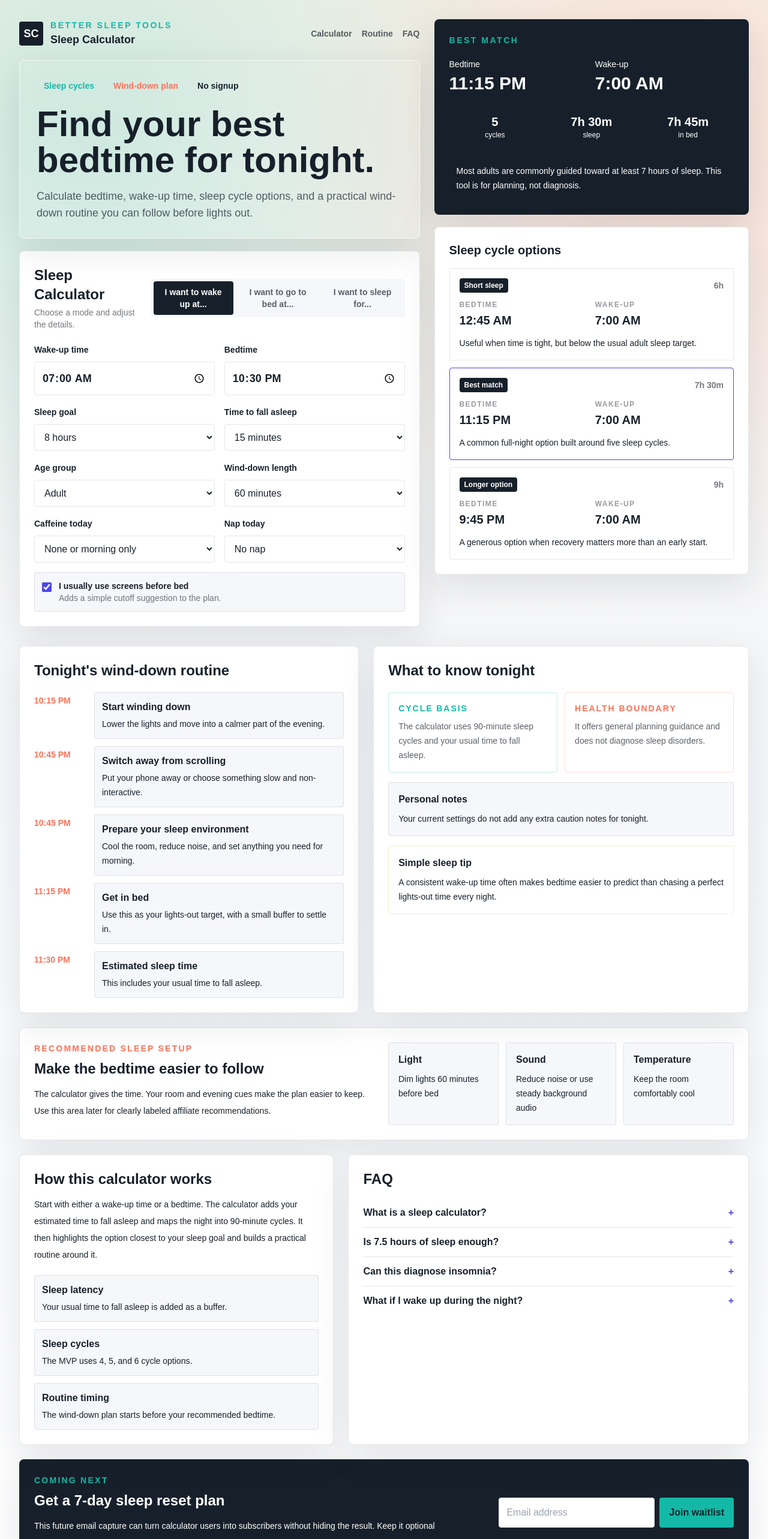
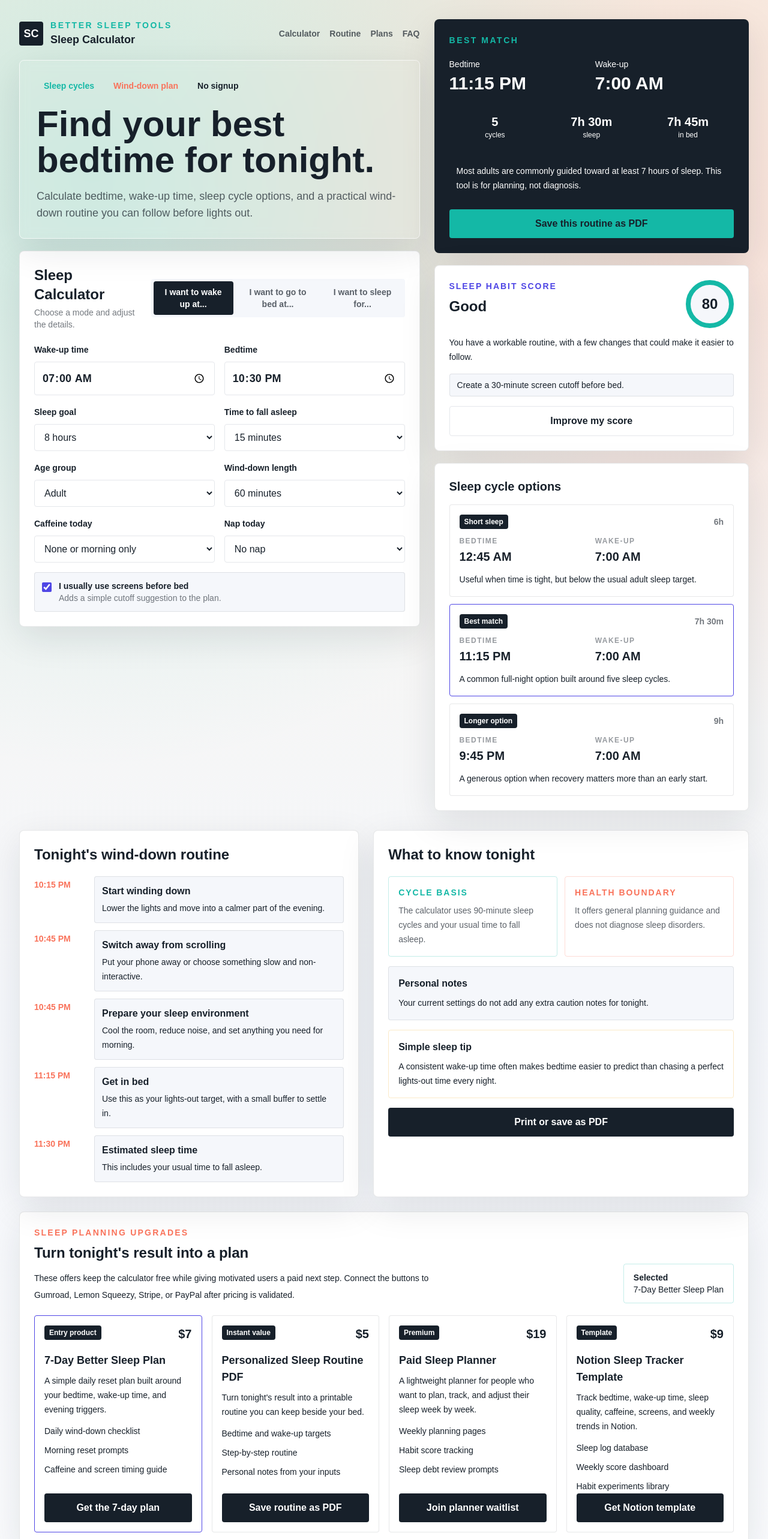
Before and after one commit to yiliruilong-cmyk/sleep-calculator, a Next.js app: page / in a window 1280 px wide. Shown: the top 2566 px of the page at 60% size. Built offline with nearby package versions, Linux system fonts and the light colour scheme.

Commit message:
Add sleep monetization funnel

```diff
--- a/app/layout.tsx
+++ b/app/layout.tsx
@@ -2,9 +2,9 @@ import type { Metadata } from "next";
 import "./globals.css";
 
 export const metadata: Metadata = {
-  title: "Sleep Calculator: Find Your Best Bedtime",
+  title: "Sleep Calculator: Bedtime, Wake-Up Time, Routine Plan",
   description:
-    "Use this sleep calculator to find bedtime, wake-up time, sleep cycle options, and a simple wind-down routine for tonight.",
+    "Use this sleep calculator to find bedtime, wake-up time, sleep cycle options, a sleep habit score, and a personalized wind-down routine.",
 };
 
 export default function RootLayout({
--- a/app/page.tsx
+++ b/app/page.tsx
@@ -14,7 +14,53 @@ type CycleOption = {
   note: string;
 };
 
+type SleepScore = {
+  score: number;
+  label: string;
+  insight: string;
+  improvements: string[];
+};
+
 const cycleCounts = [4, 5, 6];
+
+const offers = [
+  {
+    id: "7-day-plan",
+    title: "7-Day Better Sleep Plan",
+    price: "$7",
+    description: "A simple daily reset plan built around your bedtime, wake-up time, and evening triggers.",
+    bullets: ["Daily wind-down checklist", "Morning reset prompts", "Caffeine and screen timing guide"],
+    cta: "Get the 7-day plan",
+    badge: "Entry product",
+  },
+  {
+    id: "routine-pdf",
+    title: "Personalized Sleep Routine PDF",
+    price: "$5",
+    description: "Turn tonight's result into a printable routine you can keep beside your bed.",
+    bullets: ["Bedtime and wake-up targets", "Step-by-step routine", "Personal notes from your inputs"],
+    cta: "Save routine as PDF",
+    badge: "Instant value",
+  },
+  {
+    id: "paid-planner",
+    title: "Paid Sleep Planner",
+    price: "$19",
+    description: "A lightweight planner for people who want to plan, track, and adjust their sleep week by week.",
+    bullets: ["Weekly planning pages", "Habit score tracking", "Sleep debt review prompts"],
+    cta: "Join planner waitlist",
+    badge: "Premium",
+  },
+  {
+    id: "notion-template",
+    title: "Notion Sleep Tracker Template",
+    price: "$9",
+    description: "Track bedtime, wake-up time, sleep quality, caffeine, screens, and weekly trends in Notion.",
+    bullets: ["Sleep log database", "Weekly score dashboard", "Habit experiments library"],
+    cta: "Get Notion template",
+    badge: "Template",
+  },
+];
 
 const modeCopy: Record<Mode, string> = {
   wake: "I want to wake up at...",
@@ -132,6 +178,68 @@ function buildRoutine(
   return { steps, notes };
 }
 
+function getSleepHabitScore(
+  sleepGoal: number,
+  latency: number,
+  routineLength: number,
+  screenUse: boolean,
+  caffeine: string,
+  nap: string,
+): SleepScore {
+  let score = 82;
+  const improvements = [];
+
+  if (sleepGoal < 7) {
+    score -= 14;
+    improvements.push("Aim for at least 7 hours when your schedule allows.");
+  }
+  if (latency >= 30) {
+    score -= 12;
+    improvements.push("Start winding down earlier to account for longer sleep latency.");
+  } else if (latency <= 10) {
+    score += 4;
+  }
+  if (routineLength >= 45) {
+    score += 6;
+  } else {
+    score -= 6;
+    improvements.push("Give yourself at least 45 minutes of wind-down time.");
+  }
+  if (screenUse) {
+    score -= 8;
+    improvements.push("Create a 30-minute screen cutoff before bed.");
+  }
+  if (caffeine === "late") {
+    score -= 18;
+    improvements.push("Move caffeine earlier in the day for a cleaner sleep window.");
+  } else if (caffeine === "afternoon") {
+    score -= 8;
+    improvements.push("Test a caffeine cutoff 8 hours before bedtime.");
+  }
+  if (nap === "late") {
+    score -= 12;
+    improvements.push("Keep naps earlier and shorter when nighttime sleep matters.");
+  } else if (nap === "early") {
+    score -= 3;
+  }
+
+  const bounded = Math.max(35, Math.min(98, score));
+  const label = bounded >= 85 ? "Strong" : bounded >= 70 ? "Good" : bounded >= 55 ? "Needs work" : "At risk";
+  const insight =
+    bounded >= 85
+      ? "Your inputs suggest a solid sleep setup. Keep the timing consistent."
+      : bounded >= 70
+        ? "You have a workable routine, with a few changes that could make it easier to follow."
+        : "Your routine has a few friction points that may make sleep timing harder to keep.";
+
+  return {
+    score: bounded,
+    label,
+    insight,
+    improvements: improvements.slice(0, 3),
+  };
+}
+
 export default function Home() {
   const [mode, setMode] = useState<Mode>("wake");
   const [wakeTime, setWakeTime] = useState("07:00");
@@ -192,6 +300,22 @@ export default function Home() {
     [best.bedtime, caffeine, latency, nap, routineLength, screenUse],
   );
 
+  const sleepScore = useMemo(
+    () => getSleepHabitScore(sleepGoal, latency, routineLength, screenUse, caffeine, nap),
+    [caffeine, latency, nap, routineLength, screenUse, sleepGoal],
+  );
+
+  const [selectedOffer, setSelectedOffer] = useState("7-day-plan");
+
+  function handleOfferClick(offerId: string) {
+    setSelectedOffer(offerId);
+    document.getElementById("sleep-products")?.scrollIntoView({ block: "start", behavior: "smooth" });
+  }
+
+  function handlePrintRoutine() {
+    window.print();
+  }
+
   return (
     <main className="min-h-screen">
       <section className="mx-auto grid w-full max-w-7xl gap-6 px-4 py-5 sm:px-6 lg:grid-cols-[1.12fr_0.88fr] lg:px-8 lg:py-8">
@@ -214,6 +338,9 @@ export default function Home() {
               </a>
               <a className="hover:text-ink" href="#routine">
                 Routine
+              </a>
+              <a className="hover:text-ink" href="#sleep-products">
+                Plans
               </a>
               <a className="hover:text-ink" href="#faq">
                 FAQ
@@ -412,6 +539,46 @@ export default function Home() {
                 ? "Most adults are commonly guided toward at least 7 hours of sleep. This tool is for planning, not diagnosis."
                 : "Sleep needs vary by age and person. Use this as a planning guide, not a medical rule."}
             </p>
+            <button
+              type="button"
+              onClick={() => handleOfferClick("routine-pdf")}
+              className="mt-4 w-full rounded bg-mint px-4 py-3 font-bold text-ink transition hover:bg-mint/90"
+            >
+              Save this routine as PDF
+            </button>
+          </section>
+
+          <section className="rounded-lg border border-ink/10 bg-white p-5 shadow-soft md:p-6">
+            <div className="flex items-start justify-between gap-4">
+              <div>
+                <p className="text-sm font-bold uppercase tracking-[0.14em] text-dusk">Sleep habit score</p>
+                <h2 className="mt-2 text-2xl font-bold text-ink">{sleepScore.label}</h2>
+              </div>
+              <div className="grid h-20 w-20 place-items-center rounded-full border-[8px] border-mint bg-mist text-2xl font-bold text-ink">
+                {sleepScore.score}
+              </div>
+            </div>
+            <p className="mt-3 text-sm leading-6 text-ink/66">{sleepScore.insight}</p>
+            <div className="mt-4 flex flex-col gap-2">
+              {sleepScore.improvements.length ? (
+                sleepScore.improvements.map((item) => (
+                  <p key={item} className="rounded border border-ink/10 bg-mist px-3 py-2 text-sm text-ink/68">
+                    {item}
+                  </p>
+                ))
+              ) : (
+                <p className="rounded border border-ink/10 bg-mist px-3 py-2 text-sm text-ink/68">
+                  Keep your wake-up time consistent for the next 7 days.
+                </p>
+              )}
+            </div>
+            <button
+              type="button"
+              onClick={() => handleOfferClick("7-day-plan")}
+              className="mt-4 w-full rounded border border-ink/14 px-4 py-3 font-bold text-ink transition hover:bg-mist"
+            >
+              Improve my score
+            </button>
           </section>
 
           <section className="rounded-lg border border-ink/10 bg-white p-5 shadow-soft md:p-6">
@@ -507,10 +674,68 @@ export default function Home() {
               lights-out time every night.
             </p>
           </div>
+          <button
+            type="button"
+            onClick={handlePrintRoutine}
+            className="mt-4 w-full rounded bg-ink px-4 py-3 font-bold text-white transition hover:bg-ink/90"
+          >
+            Print or save as PDF
+          </button>
         </section>
       </section>
 
       <section className="mx-auto max-w-7xl px-4 pb-10 sm:px-6 lg:px-8">
+        <section id="sleep-products" className="mb-6 rounded-lg border border-ink/10 bg-white p-5 shadow-soft md:p-6">
+          <div className="flex flex-col gap-3 md:flex-row md:items-end md:justify-between">
+            <div>
+              <p className="text-sm font-bold uppercase tracking-[0.16em] text-coral">
+                Sleep planning upgrades
+              </p>
+              <h2 className="mt-2 text-2xl font-bold text-ink">Turn tonight&apos;s result into a plan</h2>
+              <p className="mt-3 max-w-2xl text-sm leading-7 text-ink/66">
+                These offers keep the calculator free while giving motivated users a paid next step.
+                Connect the buttons to Gumroad, Lemon Squeezy, Stripe, or PayPal after pricing is validated.
+              </p>
+            </div>
+            <div className="rounded border border-mint/25 bg-mint/8 px-4 py-3">
+              <p className="text-sm font-bold text-ink">Selected</p>
+              <p className="text-sm text-ink/62">
+                {offers.find((offer) => offer.id === selectedOffer)?.title}
+              </p>
+            </div>
+          </div>
+
+          <div className="mt-5 grid gap-4 md:grid-cols-2 xl:grid-cols-4">
+            {offers.map((offer) => (
+              <article
+                key={offer.id}
+                className={`flex min-h-full flex-col rounded border p-4 ${
+                  selectedOffer === offer.id ? "border-dusk bg-dusk/6" : "border-ink/10 bg-white"
+                }`}
+              >
+                <div className="flex items-start justify-between gap-3">
+                  <span className="rounded bg-ink px-2 py-1 text-xs font-bold text-white">{offer.badge}</span>
+                  <span className="text-xl font-bold text-ink">{offer.price}</span>
+                </div>
+                <h3 className="mt-4 text-lg font-bold text-ink">{offer.title}</h3>
+                <p className="mt-2 text-sm leading-6 text-ink/64">{offer.description}</p>
+                <ul className="mt-3 flex flex-col gap-2 text-sm leading-6 text-ink/68">
+                  {offer.bullets.map((bullet) => (
+                    <li key={bullet}>{bullet}</li>
+                  ))}
+                </ul>
+                <button
+                  type="button"
+                  onClick={offer.id === "routine-pdf" ? handlePrintRoutine : () => handleOfferClick(offer.id)}
+                  className="mt-auto rounded bg-ink px-4 py-3 font-bold text-white transition hover:bg-ink/90"
+                >
+                  {offer.cta}
+                </button>
+              </article>
+            ))}
+          </div>
+        </section>
+
         <section className="mb-6 rounded-lg border border-ink/10 bg-white p-5 shadow-soft md:p-6">
           <div className="flex flex-col gap-5 lg:flex-row lg:items-start lg:justify-between">
             <div className="max-w-2xl">
@@ -597,12 +822,12 @@ export default function Home() {
           <div className="grid gap-5 lg:grid-cols-[1fr_auto] lg:items-center">
             <div>
               <p className="text-sm font-bold uppercase tracking-[0.16em] text-mint">
-                Coming next
+                Free lead magnet
               </p>
-              <h2 className="mt-2 text-2xl font-bold">Get a 7-day sleep reset plan</h2>
+              <h2 className="mt-2 text-2xl font-bold">Preview the 7-day better sleep plan</h2>
               <p className="mt-3 max-w-2xl text-sm leading-7 text-white/68">
-                This future email capture can turn calculator users into subscribers without hiding
-                the result. Keep it optional and useful.
+                Capture early demand before connecting payments. Send a sample routine, then offer
+                the full planner, PDF, or Notion tracker.
               </p>
             </div>
             <form className="grid gap-2 sm:grid-cols-[260px_auto]" aria-label="Sleep reset waitlist">
@@ -615,7 +840,7 @@ export default function Home() {
                 type="button"
                 className="rounded bg-mint px-4 py-3 font-bold text-ink transition hover:bg-mint/90"
               >
-                Join waitlist
+                Send me the preview
               </button>
             </form>
           </div>
```
Also changed, not shown: app/globals.css (+28 -0 lines).
